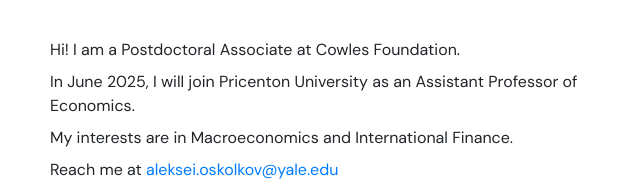
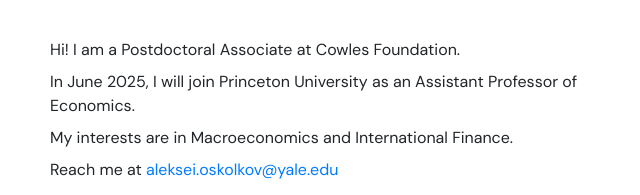
Before and after one commit to aoskolkov/aoskolkov.github.io, a plain HTML site: page index.html in a window 1280 px wide. Shown: the part 253-448 px from the top of the page, 605-1245 px from the left. Drawn offline with nearby package versions, Linux system fonts and the light colour scheme.

Commit message:
fixed a typo

```diff
--- a/index.html
+++ b/index.html
@@ -55,7 +55,7 @@
             		</div>
           	</div>
               <p class="mb-2 text-justify">Hi! I am a Postdoctoral Associate at Cowles Foundation.</p>
-              <p class="mb-2">In June 2025, I will join Pricenton University as an Assistant Professor of Economics.</p>
+              <p class="mb-2">In June 2025, I will join Princeton University as an Assistant Professor of Economics.</p>
               <p class="mb-2">My interests are in Macroeconomics and International Finance.</p>
               <div class="mb-5">
                 <p>Reach me at <a href="mailto:aleksei.oskolkov@yale.edu">aleksei.oskolkov@yale.edu</a></p>
```
